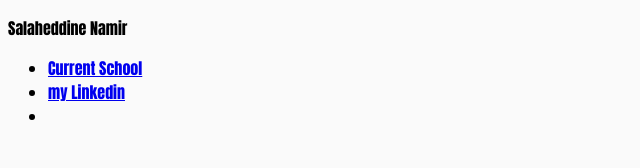
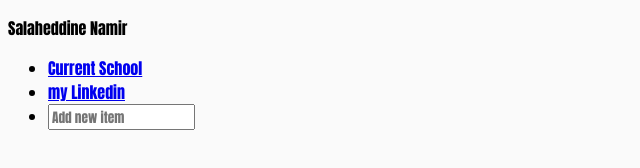
Before and after one commit to T3rryc/webpage, a plain HTML site: page index.html in a window 1280 px wide. Shown: the whole page, without its empty margins (0-640 px from the left). Drawn offline with Linux system fonts and the light colour scheme.

Commit message:
new branch Salah

```diff
--- a/index.html
+++ b/index.html
@@ -29,7 +29,7 @@
                     <a href="https://www.linkedin.com/in/salaheddine-namir-3402471b8/">my Linkedin</a>
                 </li>
                 <li>
-
+                    <input type="text" id="newItem" name="newItem" placeholder="Add new item">
                 </li>
             </ul>
         </div>
```
